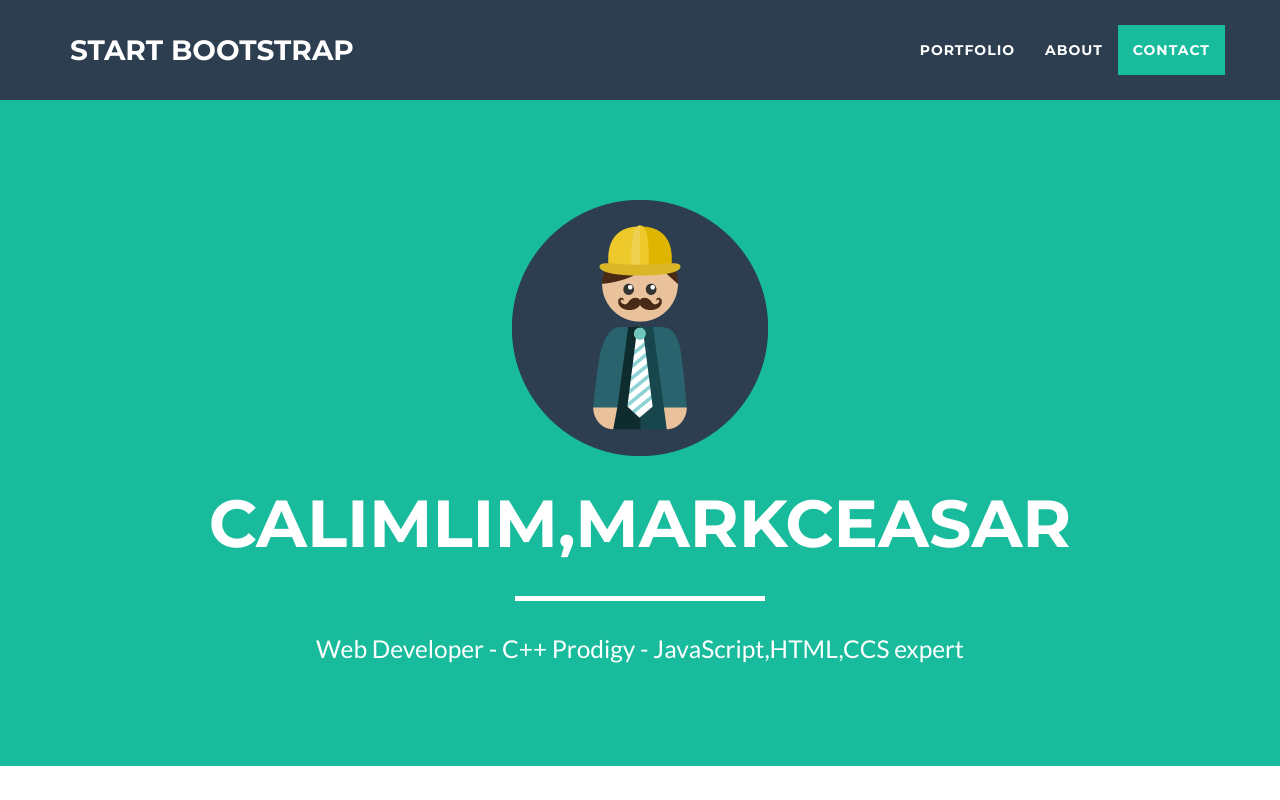
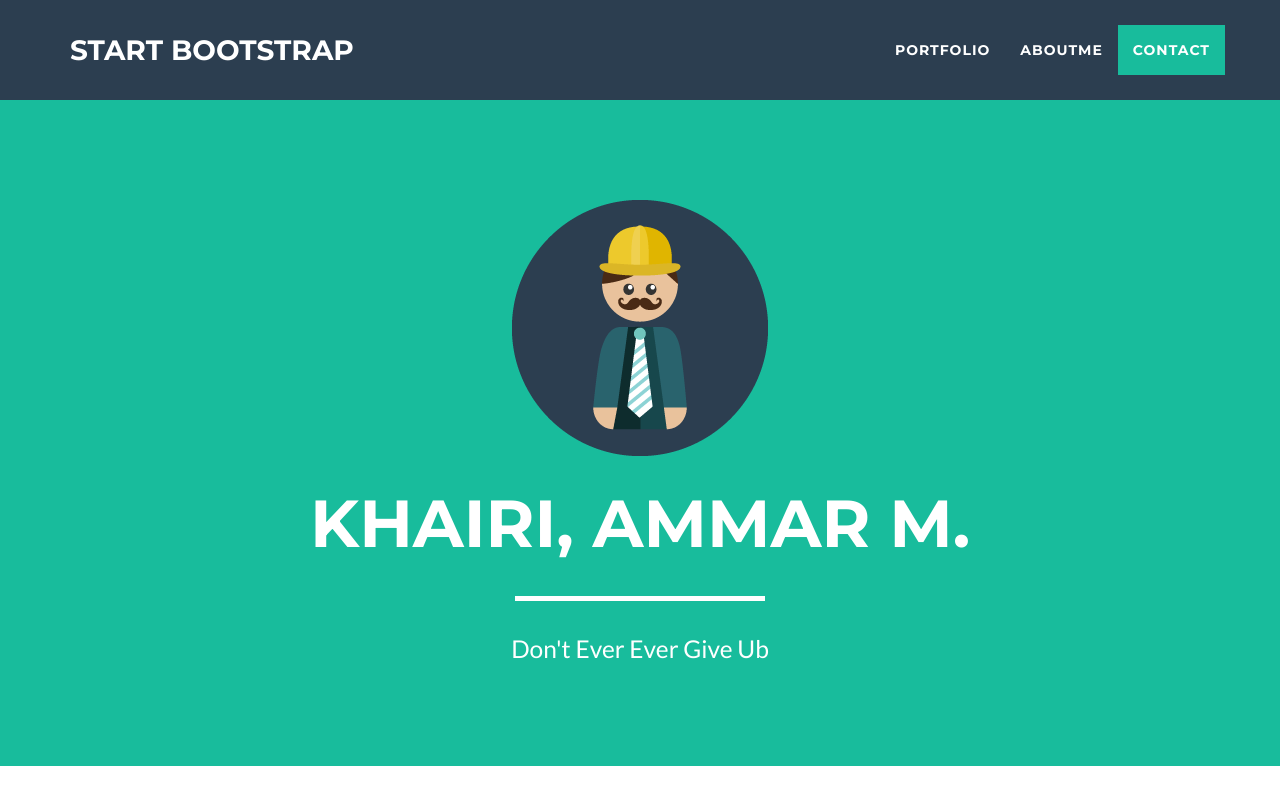
Before and after one commit to KhairiAmmar/Ammar.github.io, a website: page index.html in a window 1280 px wide. Shown: the top 800 px of the page. Drawn offline with nearby package versions, Linux system fonts and the light colour scheme; files whose address does not match are found by name.

Commit message:
Update index.html

```diff
--- a/index.html
+++ b/index.html
@@ -9,7 +9,7 @@
     <meta name="description" content="">
     <meta name="author" content="">
 
-    <title>Freelancer - Start Bootstrap Theme</title>
+    <title>Khairi, Ammar M.</title>
 
     <!-- Bootstrap Core CSS -->
     <link href="vendor/bootstrap/css/bootstrap.min.css" rel="stylesheet">
@@ -54,7 +54,7 @@
                         <a href="#portfolio">Portfolio</a>
                     </li>
                     <li class="page-scroll">
-                        <a href="#about">About</a>
+                        <a href="#about">Aboutme</a>
                     </li>
                     <li class="page-scroll">
                         <a href="#contact">Contact</a>
@@ -73,9 +73,9 @@
                 <div class="col-lg-12">
                     <img class="img-responsive" src="img/profile.png" alt="">
                     <div class="intro-text">
-                        <span class="name">Calimlim,MarkCeasar</span>
+                        <span class="name">kHAIRI, AMMAR M.</span>
                         <hr class="star-light">
-                        <span class="skills">Web Developer - C++ Prodigy - JavaScript,HTML,CCS expert</span>
+                        <span class="skills">Don't Ever Ever Give Ub</span>
                     </div>
                 </div>
             </div>
```
